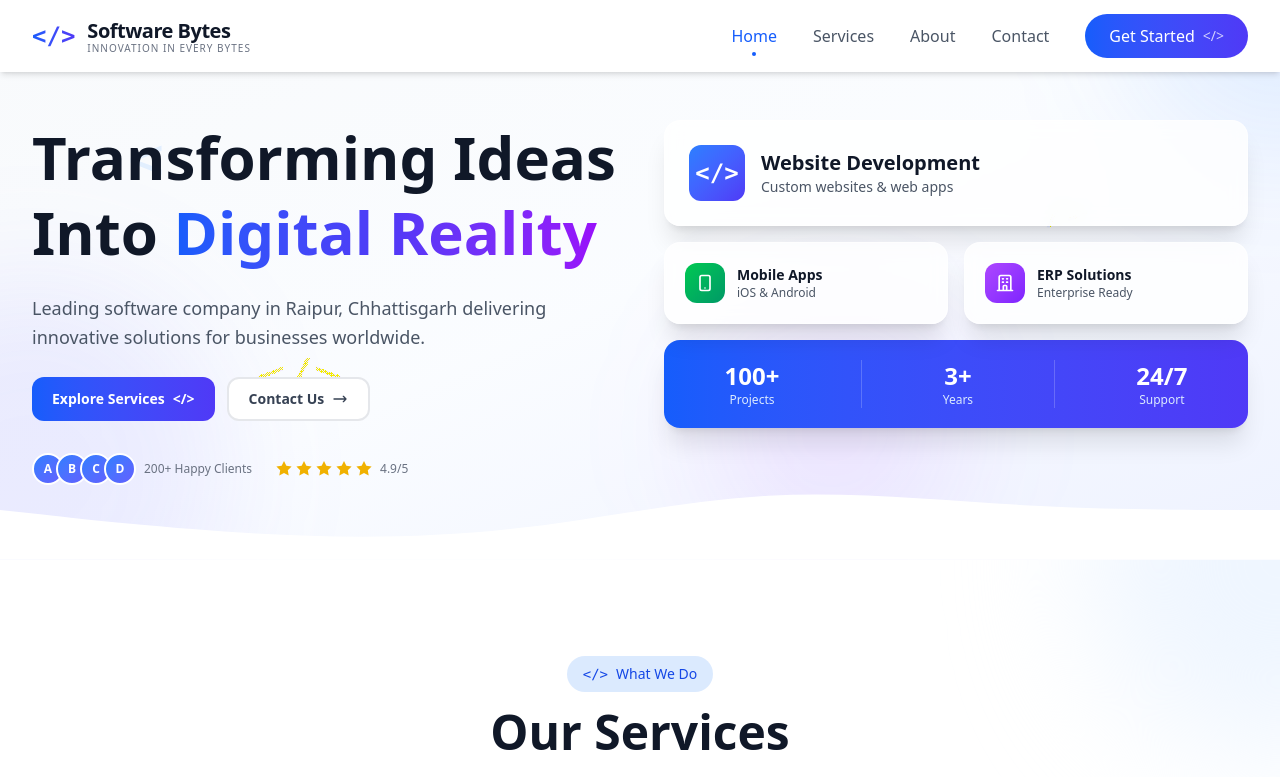
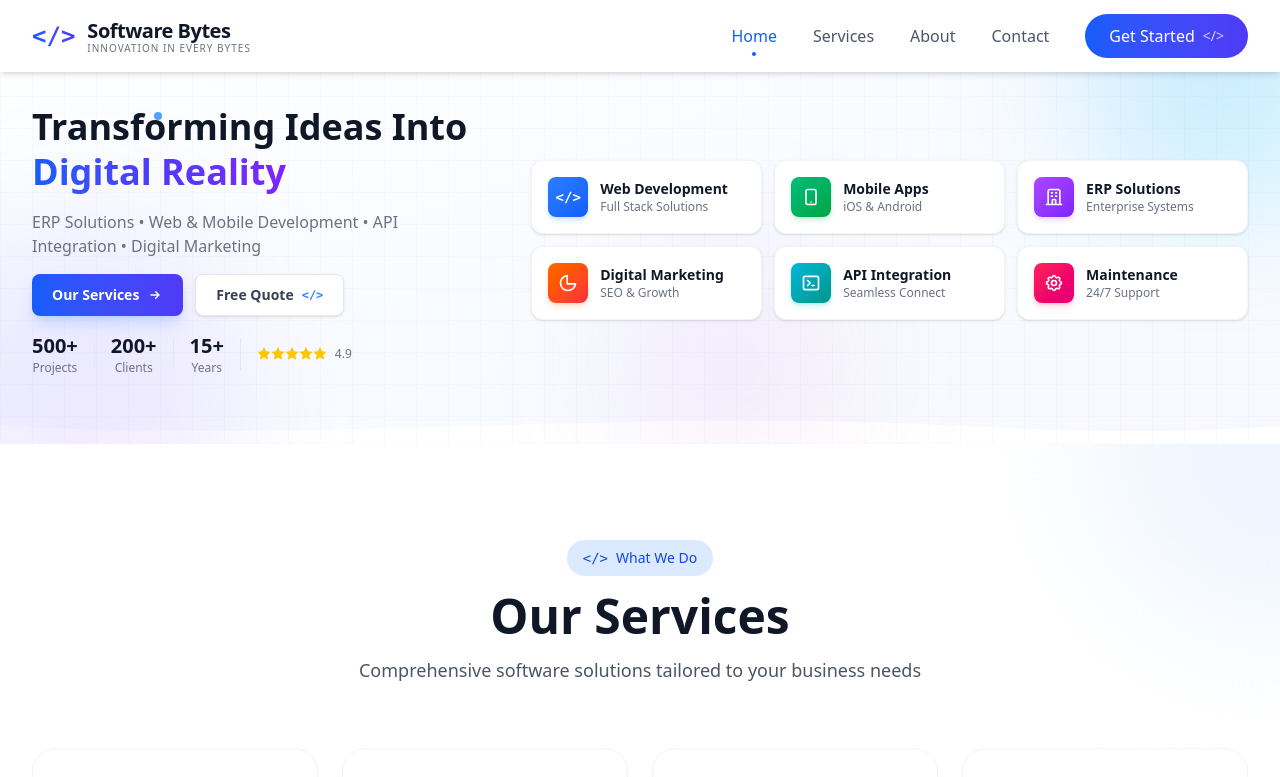
Before and after one commit to nadwivedi/softwarebytes, a React app in the folder frontend/: page / in a window 1280 px wide. Shown: the top 777 px of the page. Built offline with nearby package versions, Linux system fonts and the light colour scheme; the HTML template or start-up script is replaced by a standard one.

Commit message:
improve ui

```diff
--- a/frontend/src/components/Hero.jsx
+++ b/frontend/src/components/Hero.jsx
@@ -2,193 +2,224 @@ import { Link } from 'react-router-dom';
 
 const Hero = () => {
   return (
-    <section className="relative min-h-[70vh] bg-gradient-to-br from-slate-50 via-blue-50/30 to-indigo-50 pt-16 overflow-hidden">
+    <section className="relative bg-gradient-to-br from-white via-blue-50/40 to-indigo-50/50 pt-20 overflow-hidden">
       {/* Background decorations */}
-      <div className="absolute inset-0 overflow-hidden">
-        <div className="absolute -top-40 -right-40 w-80 h-80 bg-blue-500/10 rounded-full blur-3xl"></div>
-        <div className="absolute top-1/2 -left-40 w-96 h-96 bg-indigo-500/10 rounded-full blur-3xl"></div>
-        <div className="absolute bottom-0 right-1/4 w-64 h-64 bg-purple-500/10 rounded-full blur-3xl"></div>
+      <div className="absolute inset-0 overflow-hidden pointer-events-none">
+        <div className="absolute -top-20 -right-20 w-72 h-72 bg-gradient-to-br from-blue-400/20 to-cyan-400/20 rounded-full blur-3xl"></div>
+        <div className="absolute top-1/2 -left-20 w-80 h-80 bg-gradient-to-br from-indigo-400/15 to-purple-400/15 rounded-full blur-3xl"></div>
+        <div className="absolute -bottom-10 right-1/3 w-60 h-60 bg-gradient-to-br from-violet-400/10 to-pink-400/10 rounded-full blur-3xl"></div>
 
-        {/* Floating code symbols */}
-        <div className="absolute top-32 left-[10%] text-blue-200/40 text-6xl font-mono animate-pulse">&lt;</div>
-        <div className="absolute top-48 right-[15%] text-indigo-200/40 text-4xl font-mono animate-pulse delay-300">/&gt;</div>
-        <div className="absolute bottom-40 left-[20%] text-purple-200/40 text-5xl font-mono animate-pulse delay-500">&lt;/&gt;</div>
+        {/* Subtle grid pattern */}
+        <div className="absolute inset-0 bg-[linear-gradient(rgba(99,102,241,0.03)_1px,transparent_1px),linear-gradient(90deg,rgba(99,102,241,0.03)_1px,transparent_1px)] bg-[size:32px_32px]" />
+
+        {/* Floating elements */}
+        <div className="absolute top-28 left-[12%] w-2 h-2 bg-blue-400 rounded-full animate-pulse"></div>
+        <div className="absolute top-40 right-[18%] w-3 h-3 bg-indigo-400 rounded-full animate-pulse" style={{ animationDelay: '0.5s' }}></div>
+        <div className="absolute bottom-32 left-[25%] w-2 h-2 bg-purple-400 rounded-full animate-pulse" style={{ animationDelay: '1s' }}></div>
       </div>
 
-      <div className="relative max-w-7xl mx-auto px-4 sm:px-6 lg:px-8 py-10 lg:py-14">
-        <div className="grid lg:grid-cols-2 gap-8 lg:gap-12 items-start">
+      <div className="relative max-w-7xl mx-auto px-4 sm:px-6 lg:px-8 py-4 lg:py-6">
+        <div className="grid lg:grid-cols-5 gap-4 lg:gap-8 items-center">
           {/* Left content */}
-          <div className="space-y-4 lg:space-y-6">
+          <div className="lg:col-span-2 space-y-3 lg:space-y-4 text-center lg:text-left">
+            <h1 className="text-2xl md:text-3xl lg:text-4xl font-bold text-gray-900 leading-tight">
+              Transforming Ideas Into <span className="bg-gradient-to-r from-blue-600 via-indigo-600 to-violet-600 bg-clip-text text-transparent">Digital Reality</span>
+            </h1>
 
-<h1 className="text-2xl md:text-5xl lg:text-6xl font-bold text-gray-900 leading-tight text-center md:text-left">Transforming Ideas<br className="md:hidden" /> Into <span className="bg-gradient-to-r from-blue-600 via-indigo-600 to-purple-600 bg-clip-text text-transparent">Digital Reality</span></h1>
-
-            <p className="text-sm md:text-lg text-gray-600 max-w-xl leading-relaxed line-clamp-3 text-center md:text-left mx-auto md:mx-0">
-              Leading software company in Raipur, Chhattisgarh delivering innovative
-              solutions for businesses worldwide.
+            <p className="text-sm md:text-base text-gray-500 max-w-md mx-auto lg:mx-0">
+              ERP Solutions • Web & Mobile Development • API Integration • Digital Marketing
             </p>
 
-            {/* Service cards - Mobile only - between description and buttons */}
-            <div className="lg:hidden space-y-3">
-              <div className="bg-white/80 backdrop-blur-sm p-4 rounded-2xl shadow-xl border border-white/50 hover:shadow-2xl hover:-translate-y-0.5 transition-all duration-300 group">
+            {/* CTA Buttons */}
+            <div className="flex flex-row gap-2 lg:gap-3 justify-center lg:justify-start">
+              <Link
+                to="/services"
+                className="group inline-flex items-center gap-2 px-5 py-2.5 bg-gradient-to-r from-blue-600 to-indigo-600 text-white text-sm font-semibold rounded-lg shadow-lg shadow-blue-500/20 hover:shadow-xl hover:shadow-blue-500/30 hover:-translate-y-0.5 transition-all duration-300"
+              >
+                Our Services
+                <svg className="w-4 h-4 group-hover:translate-x-0.5 transition-transform" fill="none" stroke="currentColor" viewBox="0 0 24 24">
+                  <path strokeLinecap="round" strokeLinejoin="round" strokeWidth={2} d="M13 7l5 5m0 0l-5 5m5-5H6" />
+                </svg>
+              </Link>
+              <Link
+                to="/contact"
+                className="group inline-flex items-center gap-2 px-5 py-2.5 bg-white text-gray-700 text-sm font-semibold rounded-lg border border-gray-200 shadow-sm hover:border-blue-300 hover:text-blue-600 hover:shadow-md transition-all duration-300"
+              >
+                Free Quote
+                <span className="text-blue-500 font-mono text-xs">&lt;/&gt;</span>
+              </Link>
+            </div>
+
+            {/* Stats row */}
+            <div className="flex items-center justify-center lg:justify-start">
+              <div className="flex items-center gap-3 lg:gap-4">
+                <div className="text-center">
+                  <div className="text-lg lg:text-xl font-bold text-gray-900">500+</div>
+                  <div className="text-[10px] lg:text-xs text-gray-500">Projects</div>
+                </div>
+                <div className="h-6 lg:h-8 w-px bg-gray-200"></div>
+                <div className="text-center">
+                  <div className="text-lg lg:text-xl font-bold text-gray-900">200+</div>
+                  <div className="text-[10px] lg:text-xs text-gray-500">Clients</div>
+                </div>
+                <div className="h-6 lg:h-8 w-px bg-gray-200"></div>
+                <div className="text-center">
+                  <div className="text-lg lg:text-xl font-bold text-gray-900">15+</div>
+                  <div className="text-[10px] lg:text-xs text-gray-500">Years</div>
+                </div>
+                <div className="h-6 lg:h-8 w-px bg-gray-200 hidden sm:block"></div>
+                <div className="hidden sm:flex items-center gap-1">
+                  <div className="flex text-yellow-400">
+                    {[...Array(5)].map((_, i) => (
+                      <svg key={i} className="w-3 lg:w-3.5 h-3 lg:h-3.5 fill-current" viewBox="0 0 20 20">
+                        <path d="M10 15l-5.878 3.09 1.123-6.545L.489 6.91l6.572-.955L10 0l2.939 5.955 6.572.955-4.756 4.635 1.123 6.545z"/>
+                      </svg>
+                    ))}
+                  </div>
+                  <span className="text-xs text-gray-500 ml-1">4.9</span>
+                </div>
+              </div>
+            </div>
+          </div>
+
+          {/* Right content - Service cards grid */}
+          <div className="hidden lg:block lg:col-span-3">
+            <div className="grid grid-cols-3 gap-3">
+              {/* Web Development */}
+              <div className="group bg-white p-4 rounded-xl border border-gray-100 shadow-sm hover:shadow-lg hover:border-blue-100 hover:-translate-y-0.5 transition-all duration-300">
                 <div className="flex items-center gap-3">
-                  <div className="w-10 h-10 bg-gradient-to-br from-blue-500 to-indigo-600 rounded-xl flex items-center justify-center flex-shrink-0 group-hover:scale-105 transition-transform duration-300">
-                    <span className="text-white text-lg font-mono font-bold">&lt;/&gt;</span>
+                  <div className="w-10 h-10 bg-gradient-to-br from-blue-500 to-blue-600 rounded-lg flex items-center justify-center shadow-md shadow-blue-500/20 group-hover:scale-105 transition-transform">
+                    <span className="text-white font-mono text-sm font-bold">&lt;/&gt;</span>
                   </div>
                   <div>
-                    <h3 className="font-bold text-gray-900">Website Development</h3>
-                    <p className="text-xs text-gray-600">Custom websites & web apps</p>
+                    <h3 className="font-semibold text-gray-900 text-sm">Web Development</h3>
+                    <p className="text-xs text-gray-500">Full Stack Solutions</p>
                   </div>
                 </div>
               </div>
 
-              <div className="grid grid-cols-2 gap-3">
-                <div className="bg-white/80 backdrop-blur-sm p-3.5 rounded-2xl shadow-xl border border-white/50 hover:shadow-2xl hover:-translate-y-0.5 transition-all duration-300 group">
-                  <div className="flex items-center gap-2">
-                    <div className="w-8 h-8 bg-gradient-to-br from-green-500 to-emerald-600 rounded-lg flex items-center justify-center flex-shrink-0 group-hover:scale-105 transition-transform duration-300">
-                      <svg className="w-4 h-4 text-white" fill="none" stroke="currentColor" viewBox="0 0 24 24">
-                        <path strokeLinecap="round" strokeLinejoin="round" strokeWidth={2} d="M12 18h.01M8 21h8a2 2 0 002-2V5a2 2 0 00-2-2H8a2 2 0 00-2 2v14a2 2 0 002 2z" />
-                      </svg>
-                    </div>
-                    <div>
-                      <h3 className="font-bold text-gray-900 text-xs">Mobile Apps</h3>
-                      <p className="text-[10px] text-gray-600">iOS & Android</p>
-                    </div>
-                  </div>
-                </div>
-
-                <div className="bg-white/80 backdrop-blur-sm p-3.5 rounded-2xl shadow-xl border border-white/50 hover:shadow-2xl hover:-translate-y-0.5 transition-all duration-300 group">
-                  <div className="flex items-center gap-2">
-                    <div className="w-8 h-8 bg-gradient-to-br from-purple-500 to-violet-600 rounded-lg flex items-center justify-center flex-shrink-0 group-hover:scale-105 transition-transform duration-300">
-                      <svg className="w-4 h-4 text-white" fill="none" stroke="currentColor" viewBox="0 0 24 24">
-                        <path strokeLinecap="round" strokeLinejoin="round" strokeWidth={2} d="M19 21V5a2 2 0 00-2-2H7a2 2 0 00-2 2v16m14 0h2m-2 0h-5m-9 0H3m2 0h5M9 7h1m-1 4h1m4-4h1m-1 4h1m-5 10v-5a1 1 0 011-1h2a1 1 0 011 1v5m-4 0h4" />
-                      </svg>
-                    </div>
-                    <div>
-                      <h3 className="font-bold text-gray-900 text-xs">ERP Solutions</h3>
-                      <p className="text-[10px] text-gray-600">Enterprise Ready</p>
-                    </div>
-                  </div>
-                </div>
-              </div>
-            </div>
-
-            <div className="flex flex-row gap-3 justify-center md:justify-start">
-              <Link
-                to="/services"
-                className="group inline-flex items-center justify-center gap-2 px-5 py-2.5 bg-gradient-to-r from-blue-600 to-indigo-600 text-white font-semibold rounded-xl hover:shadow-xl hover:shadow-blue-500/25 hover:-translate-y-0.5 transition-all duration-300 text-sm"
-              >
-                Explore Services
-                <span className="group-hover:translate-x-1 transition-transform duration-300">&lt;/&gt;</span>
-              </Link>
-              <Link
-                to="/contact"
-                className="group inline-flex items-center justify-center gap-2 px-5 py-2.5 bg-white text-gray-700 font-semibold rounded-xl border-2 border-gray-200 hover:border-blue-300 hover:text-blue-600 hover:shadow-lg transition-all duration-300 text-sm"
-              >
-                Contact Us
-                <svg className="w-4 h-4 group-hover:translate-x-1 transition-transform" fill="none" stroke="currentColor" viewBox="0 0 24 24">
-                  <path strokeLinecap="round" strokeLinejoin="round" strokeWidth={2} d="M17 8l4 4m0 0l-4 4m4-4H3" />
-                </svg>
-              </Link>
-            </div>
-
-            {/* Trust indicators */}
-            <div className="flex items-center gap-6 pt-2 justify-center md:justify-start">
-              <div className="flex items-center gap-2">
-                <div className="flex -space-x-2">
-                  {[...Array(4)].map((_, i) => (
-                    <div key={i} className="w-8 h-8 rounded-full bg-gradient-to-br from-blue-500 to-indigo-500 border-2 border-white flex items-center justify-center text-white text-xs font-bold">
-                      {String.fromCharCode(65 + i)}
-                    </div>
-                  ))}
-                </div>
-                <span className="text-xs text-gray-500">200+ Happy Clients</span>
-              </div>
-              <div className="hidden sm:flex items-center gap-1 text-yellow-500">
-                {[...Array(5)].map((_, i) => (
-                  <svg key={i} className="w-4 h-4 fill-current" viewBox="0 0 20 20">
-                    <path d="M10 15l-5.878 3.09 1.123-6.545L.489 6.91l6.572-.955L10 0l2.939 5.955 6.572.955-4.756 4.635 1.123 6.545z"/>
-                  </svg>
-                ))}
-                <span className="text-xs text-gray-500 ml-1">4.9/5</span>
-              </div>
-            </div>
-          </div>
-
-          {/* Right content - Service cards - Desktop only */}
-          <div className="hidden lg:block">
-            <div className="grid grid-cols-2 gap-4">
-              {/* Main large card */}
-              <div className="col-span-2 bg-white/80 backdrop-blur-sm p-6 rounded-2xl shadow-xl border border-white/50 hover:shadow-2xl hover:-translate-y-0.5 transition-all duration-300 group">
-                <div className="flex items-center gap-4">
-                  <div className="w-14 h-14 bg-gradient-to-br from-blue-500 to-indigo-600 rounded-xl flex items-center justify-center flex-shrink-0 group-hover:scale-105 transition-transform duration-300">
-                    <span className="text-2xl font-mono font-bold text-white">&lt;/&gt;</span>
-                  </div>
-                  <div>
-                    <h3 className="text-xl font-bold text-gray-900">Website Development</h3>
-                    <p className="text-sm text-gray-600">Custom websites & web apps</p>
-                  </div>
-                </div>
-              </div>
-
-              {/* Smaller cards */}
-              <div className="bg-white/80 backdrop-blur-sm p-5 rounded-2xl shadow-xl border border-white/50 hover:shadow-2xl hover:-translate-y-0.5 transition-all duration-300 group">
+              {/* Mobile Apps */}
+              <div className="group bg-white p-4 rounded-xl border border-gray-100 shadow-sm hover:shadow-lg hover:border-green-100 hover:-translate-y-0.5 transition-all duration-300">
                 <div className="flex items-center gap-3">
-                  <div className="w-10 h-10 bg-gradient-to-br from-green-500 to-emerald-600 rounded-xl flex items-center justify-center flex-shrink-0 group-hover:scale-105 transition-transform duration-300">
+                  <div className="w-10 h-10 bg-gradient-to-br from-emerald-500 to-green-600 rounded-lg flex items-center justify-center shadow-md shadow-green-500/20 group-hover:scale-105 transition-transform">
                     <svg className="w-5 h-5 text-white" fill="none" stroke="currentColor" viewBox="0 0 24 24">
                       <path strokeLinecap="round" strokeLinejoin="round" strokeWidth={2} d="M12 18h.01M8 21h8a2 2 0 002-2V5a2 2 0 00-2-2H8a2 2 0 00-2 2v14a2 2 0 002 2z" />
                     </svg>
                   </div>
                   <div>
-                    <h3 className="font-bold text-gray-900 text-sm">Mobile Apps</h3>
-                    <p className="text-xs text-gray-600">iOS & Android</p>
+                    <h3 className="font-semibold text-gray-900 text-sm">Mobile Apps</h3>
+                    <p className="text-xs text-gray-500">iOS & Android</p>
                   </div>
                 </div>
               </div>
 
-              <div className="bg-white/80 backdrop-blur-sm p-5 rounded-2xl shadow-xl border border-white/50 hover:shadow-2xl hover:-translate-y-0.5 transition-all duration-300 group">
+              {/* ERP Solutions */}
+              <div className="group bg-white p-4 rounded-xl border border-gray-100 shadow-sm hover:shadow-lg hover:border-purple-100 hover:-translate-y-0.5 transition-all duration-300">
                 <div className="flex items-center gap-3">
-                  <div className="w-10 h-10 bg-gradient-to-br from-purple-500 to-violet-600 rounded-xl flex items-center justify-center flex-shrink-0 group-hover:scale-105 transition-transform duration-300">
+                  <div className="w-10 h-10 bg-gradient-to-br from-purple-500 to-violet-600 rounded-lg flex items-center justify-center shadow-md shadow-purple-500/20 group-hover:scale-105 transition-transform">
                     <svg className="w-5 h-5 text-white" fill="none" stroke="currentColor" viewBox="0 0 24 24">
                       <path strokeLinecap="round" strokeLinejoin="round" strokeWidth={2} d="M19 21V5a2 2 0 00-2-2H7a2 2 0 00-2 2v16m14 0h2m-2 0h-5m-9 0H3m2 0h5M9 7h1m-1 4h1m4-4h1m-1 4h1m-5 10v-5a1 1 0 011-1h2a1 1 0 011 1v5m-4 0h4" />
                     </svg>
                   </div>
                   <div>
-                    <h3 className="font-bold text-gray-900 text-sm">ERP Solutions</h3>
-                    <p className="text-xs text-gray-600">Enterprise Ready</p>
+                    <h3 className="font-semibold text-gray-900 text-sm">ERP Solutions</h3>
+                    <p className="text-xs text-gray-500">Enterprise Systems</p>
                   </div>
                 </div>
               </div>
 
-              {/* Stats card */}
-              <div className="col-span-2 bg-gradient-to-r from-blue-600 to-indigo-600 p-5 rounded-2xl shadow-xl">
-                <div className="flex justify-around text-white">
-                  <div className="text-center">
-                    <div className="text-2xl font-bold">100+</div>
-                    <div className="text-blue-100 text-xs">Projects</div>
+              {/* Digital Marketing */}
+              <div className="group bg-white p-4 rounded-xl border border-gray-100 shadow-sm hover:shadow-lg hover:border-orange-100 hover:-translate-y-0.5 transition-all duration-300">
+                <div className="flex items-center gap-3">
+                  <div className="w-10 h-10 bg-gradient-to-br from-orange-500 to-red-500 rounded-lg flex items-center justify-center shadow-md shadow-orange-500/20 group-hover:scale-105 transition-transform">
+                    <svg className="w-5 h-5 text-white" fill="none" stroke="currentColor" viewBox="0 0 24 24">
+                      <path strokeLinecap="round" strokeLinejoin="round" strokeWidth={2} d="M11 3.055A9.001 9.001 0 1020.945 13H11V3.055z" />
+                    </svg>
                   </div>
-                  <div className="w-px bg-white/20"></div>
-                  <div className="text-center">
-                    <div className="text-2xl font-bold">3+</div>
-                    <div className="text-blue-100 text-xs">Years</div>
-                  </div>
-                  <div className="w-px bg-white/20"></div>
-                  <div className="text-center">
-                    <div className="text-2xl font-bold">24/7</div>
-                    <div className="text-blue-100 text-xs">Support</div>
+                  <div>
+                    <h3 className="font-semibold text-gray-900 text-sm">Digital Marketing</h3>
+                    <p className="text-xs text-gray-500">SEO & Growth</p>
                   </div>
                 </div>
+              </div>
+
+              {/* API Integration */}
+              <div className="group bg-white p-4 rounded-xl border border-gray-100 shadow-sm hover:shadow-lg hover:border-cyan-100 hover:-translate-y-0.5 transition-all duration-300">
+                <div className="flex items-center gap-3">
+                  <div className="w-10 h-10 bg-gradient-to-br from-cyan-500 to-teal-600 rounded-lg flex items-center justify-center shadow-md shadow-cyan-500/20 group-hover:scale-105 transition-transform">
+                    <svg className="w-5 h-5 text-white" fill="none" stroke="currentColor" viewBox="0 0 24 24">
+                      <path strokeLinecap="round" strokeLinejoin="round" strokeWidth={2} d="M8 9l3 3-3 3m5 0h3M5 20h14a2 2 0 002-2V6a2 2 0 00-2-2H5a2 2 0 00-2 2v12a2 2 0 002 2z" />
+                    </svg>
+                  </div>
+                  <div>
+                    <h3 className="font-semibold text-gray-900 text-sm">API Integration</h3>
+                    <p className="text-xs text-gray-500">Seamless Connect</p>
+                  </div>
+                </div>
+              </div>
+
+              {/* Maintenance & Support */}
+              <div className="group bg-white p-4 rounded-xl border border-gray-100 shadow-sm hover:shadow-lg hover:border-rose-100 hover:-translate-y-0.5 transition-all duration-300">
+                <div className="flex items-center gap-3">
+                  <div className="w-10 h-10 bg-gradient-to-br from-rose-500 to-pink-600 rounded-lg flex items-center justify-center shadow-md shadow-rose-500/20 group-hover:scale-105 transition-transform">
+                    <svg className="w-5 h-5 text-white" fill="none" stroke="currentColor" viewBox="0 0 24 24">
+                      <path strokeLinecap="round" strokeLinejoin="round" strokeWidth={2} d="M10.325 4.317c.426-1.756 2.924-1.756 3.35 0a1.724 1.724 0 002.573 1.066c1.543-.94 3.31.826 2.37 2.37a1.724 1.724 0 001.065 2.572c1.756.426 1.756 2.924 0 3.35a1.724 1.724 0 00-1.066 2.573c.94 1.543-.826 3.31-2.37 2.37a1.724 1.724 0 00-2.572 1.065c-.426 1.756-2.924 1.756-3.35 0a1.724 1.724 0 00-2.573-1.066c-1.543.94-3.31-.826-2.37-2.37a1.724 1.724 0 00-1.065-2.572c-1.756-.426-1.756-2.924 0-3.35a1.724 1.724 0 001.066-2.573c-.94-1.543.826-3.31 2.37-2.37.996.608 2.296.07 2.572-1.065z" />
+                      <path strokeLinecap="round" strokeLinejoin="round" strokeWidth={2} d="M15 12a3 3 0 11-6 0 3 3 0 016 0z" />
+                    </svg>
+                  </div>
+                  <div>
+                    <h3 className="font-semibold text-gray-900 text-sm">Maintenance</h3>
+                    <p className="text-xs text-gray-500">24/7 Support</p>
+                  </div>
+                </div>
+              </div>
+            </div>
+          </div>
+
+          {/* Mobile service cards */}
+          <div className="lg:hidden">
+            <div className="flex flex-wrap justify-center gap-2">
+              <div className="flex items-center gap-2 bg-white px-3 py-2 rounded-full border border-gray-100 shadow-sm">
+                <div className="w-6 h-6 bg-gradient-to-br from-blue-500 to-blue-600 rounded-md flex items-center justify-center">
+                  <span className="text-white font-mono text-[10px] font-bold">&lt;/&gt;</span>
+                </div>
+                <span className="text-xs font-medium text-gray-700">Web</span>
+              </div>
+              <div className="flex items-center gap-2 bg-white px-3 py-2 rounded-full border border-gray-100 shadow-sm">
+                <div className="w-6 h-6 bg-gradient-to-br from-emerald-500 to-green-600 rounded-md flex items-center justify-center">
+                  <svg className="w-3 h-3 text-white" fill="none" stroke="currentColor" viewBox="0 0 24 24">
+                    <path strokeLinecap="round" strokeLinejoin="round" strokeWidth={2} d="M12 18h.01M8 21h8a2 2 0 002-2V5a2 2 0 00-2-2H8a2 2 0 00-2 2v14a2 2 0 002 2z" />
+                  </svg>
+                </div>
+                <span className="text-xs font-medium text-gray-700">Mobile</span>
+              </div>
+              <div className="flex items-center gap-2 bg-white px-3 py-2 rounded-full border border-gray-100 shadow-sm">
+                <div className="w-6 h-6 bg-gradient-to-br from-purple-500 to-violet-600 rounded-md flex items-center justify-center">
+                  <svg className="w-3 h-3 text-white" fill="none" stroke="currentColor" viewBox="0 0 24 24">
+                    <path strokeLinecap="round" strokeLinejoin="round" strokeWidth={2} d="M19 21V5a2 2 0 00-2-2H7a2 2 0 00-2 2v16m14 0h2m-2 0h-5m-9 0H3m2 0h5M9 7h1m-1 4h1m4-4h1m-1 4h1m-5 10v-5a1 1 0 011-1h2a1 1 0 011 1v5m-4 0h4" />
+                  </svg>
+                </div>
+                <span className="text-xs font-medium text-gray-700">ERP</span>
+              </div>
+              <div className="flex items-center gap-2 bg-white px-3 py-2 rounded-full border border-gray-100 shadow-sm">
+                <div className="w-6 h-6 bg-gradient-to-br from-orange-500 to-red-500 rounded-md flex items-center justify-center">
+                  <svg className="w-3 h-3 text-white" fill="none" stroke="currentColor" viewBox="0 0 24 24">
+                    <path strokeLinecap="round" strokeLinejoin="round" strokeWidth={2} d="M11 3.055A9.001 9.001 0 1020.945 13H11V3.055z" />
+                  </svg>
+                </div>
+                <span className="text-xs font-medium text-gray-700">Marketing</span>
               </div>
             </div>
           </div>
         </div>
       </div>
 
-      {/* Bottom wave */}
-      <div className="absolute bottom-0 left-0 w-full">
-        <svg viewBox="0 0 1440 120" className="w-full h-auto" preserveAspectRatio="none">
+      {/* Bottom curve */}
+      <div className="mt-2 lg:mt-2">
+        <svg viewBox="0 0 1440 40" className="w-full h-auto" preserveAspectRatio="none">
           <path
             fill="#ffffff"
-            d="M0,64L48,69.3C96,75,192,85,288,90.7C384,96,480,96,576,85.3C672,75,768,53,864,48C960,43,1056,53,1152,58.7C1248,64,1344,64,1392,64L1440,64L1440,120L1392,120C1344,120,1248,120,1152,120C1056,120,960,120,864,120C768,120,672,120,576,120C480,120,384,120,288,120C192,120,96,120,48,120L0,120Z"
+            d="M0,20 C360,40 720,0 1080,20 C1260,30 1380,25 1440,20 L1440,40 L0,40 Z"
           ></path>
         </svg>
       </div>
```
Also changed, not shown: 1 other file (tests, documents, lock files or other folders).
